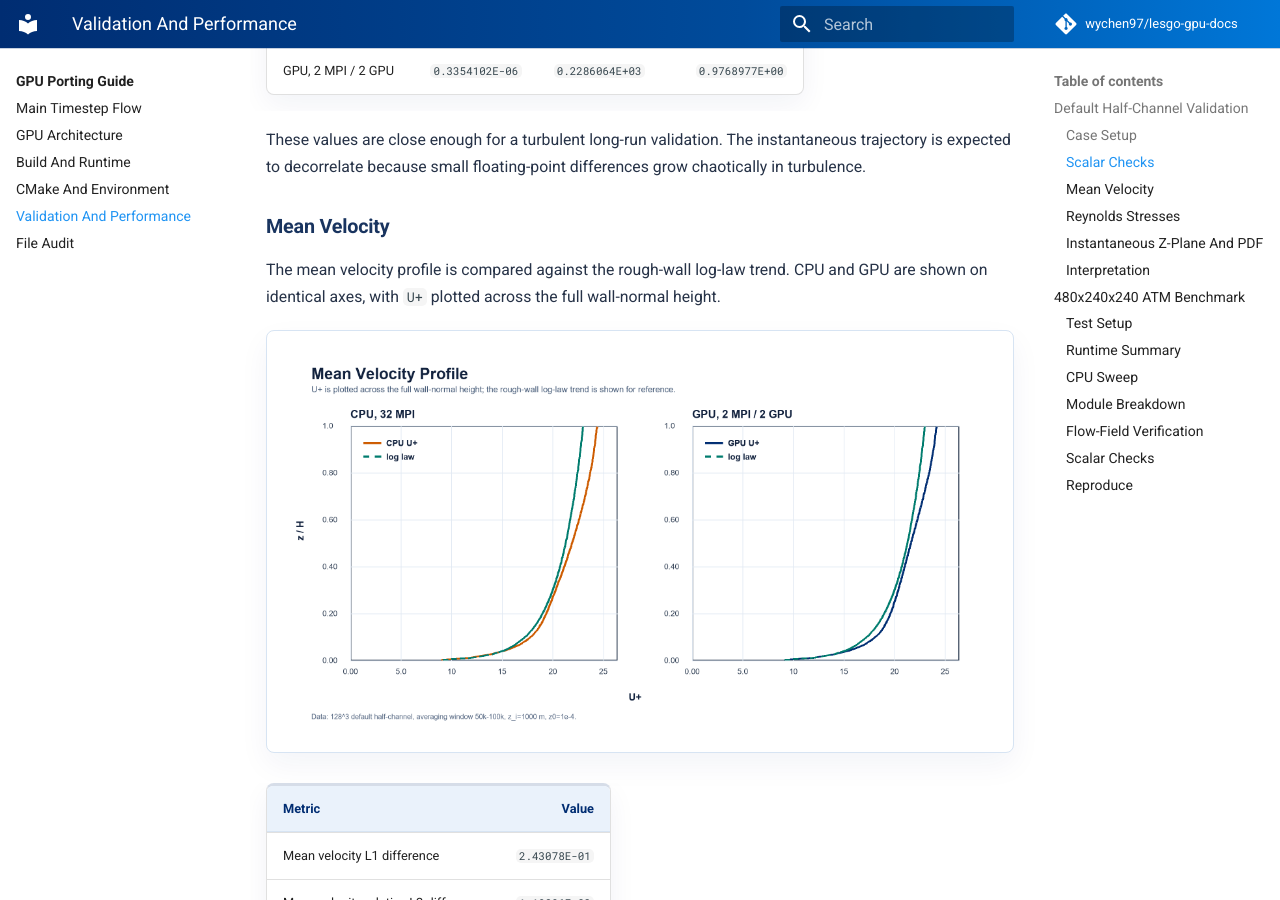
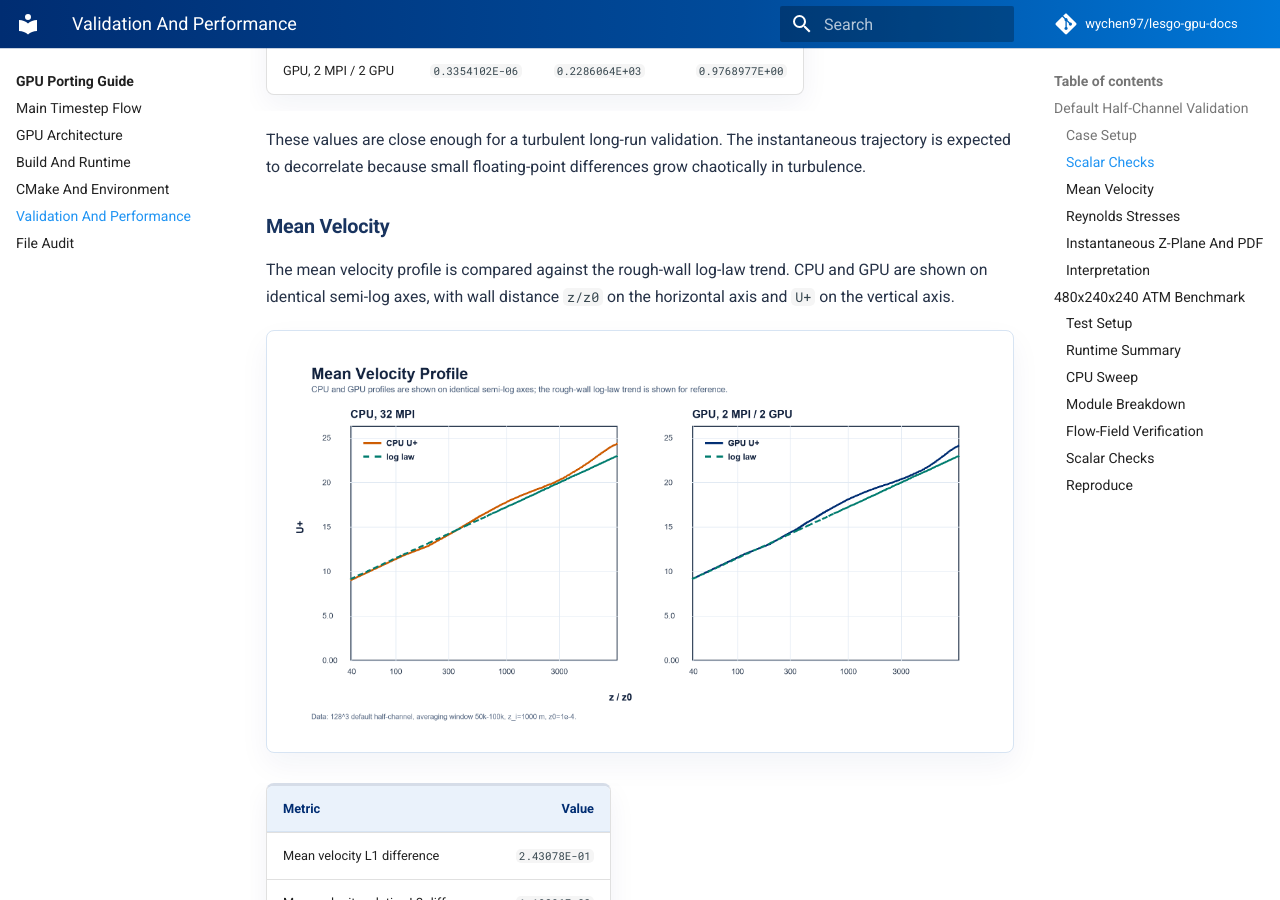
Before and after one commit to wychen97/lesgo-gpu-docs, an MkDocs documentation site: the page built from docs/gpu/validation-performance.md, in a window 1280 px wide and 900 px high, scrolled down 1083 px. Built offline with MkDocs 1.6.1 and Material for MkDocs 9.7.7, drawn with Linux system fonts in a browser that asks for light colours; comment, search, counter and statistics services are not loaded.

Commit message:
Fix mean velocity profile axes

```diff
--- a/docs/gpu/validation-performance.md
+++ b/docs/gpu/validation-performance.md
@@ -31,7 +31,7 @@ These values are close enough for a turbulent long-run validation. The instantan
 
 ### Mean Velocity
 
-The mean velocity profile is compared against the rough-wall log-law trend. CPU and GPU are shown on identical axes, with `U+` plotted across the full wall-normal height.
+The mean velocity profile is compared against the rough-wall log-law trend. CPU and GPU are shown on identical semi-log axes, with wall distance `z/z0` on the horizontal axis and `U+` on the vertical axis.
 
 <div class="lesgo-image-frame">
   <img src="../../assets/default-channel-128-mean-velocity.png" alt="CPU and GPU mean velocity profiles for the default 128 cubed half-channel case">
```
Also changed, not shown: docs/assets/default-channel-128-mean-velocity.png.
